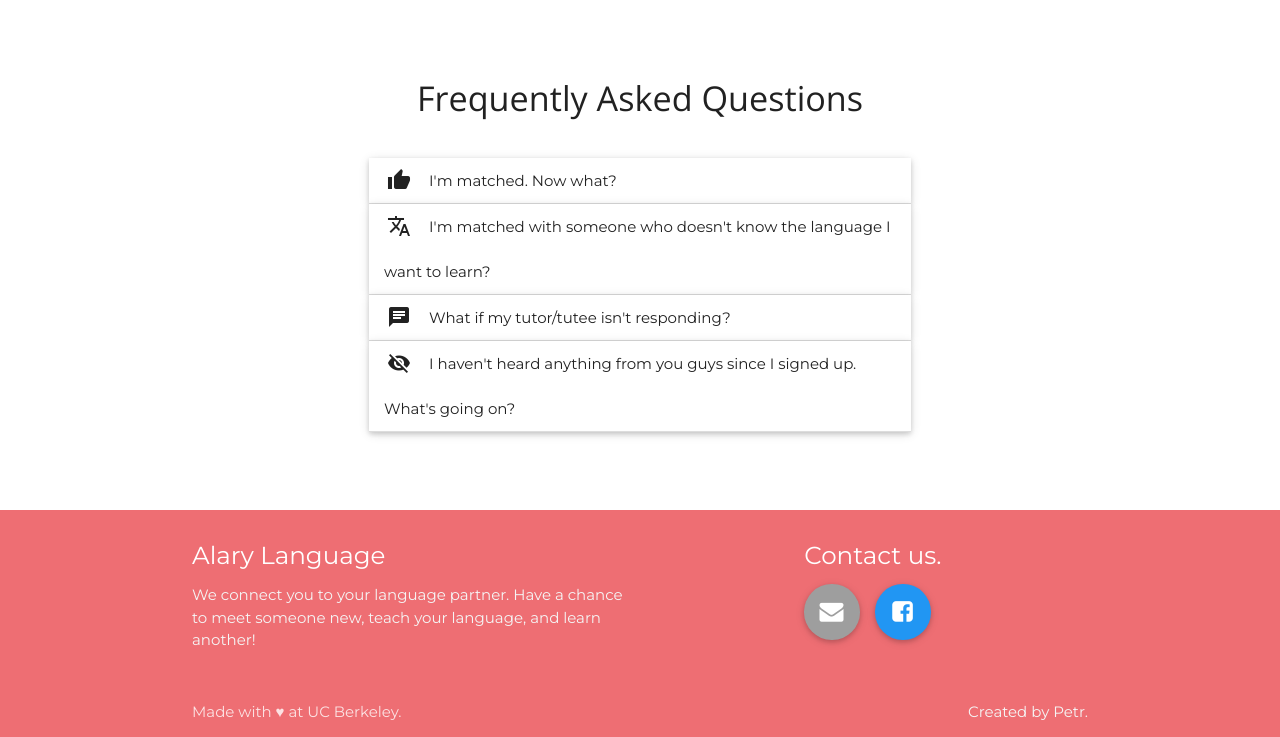
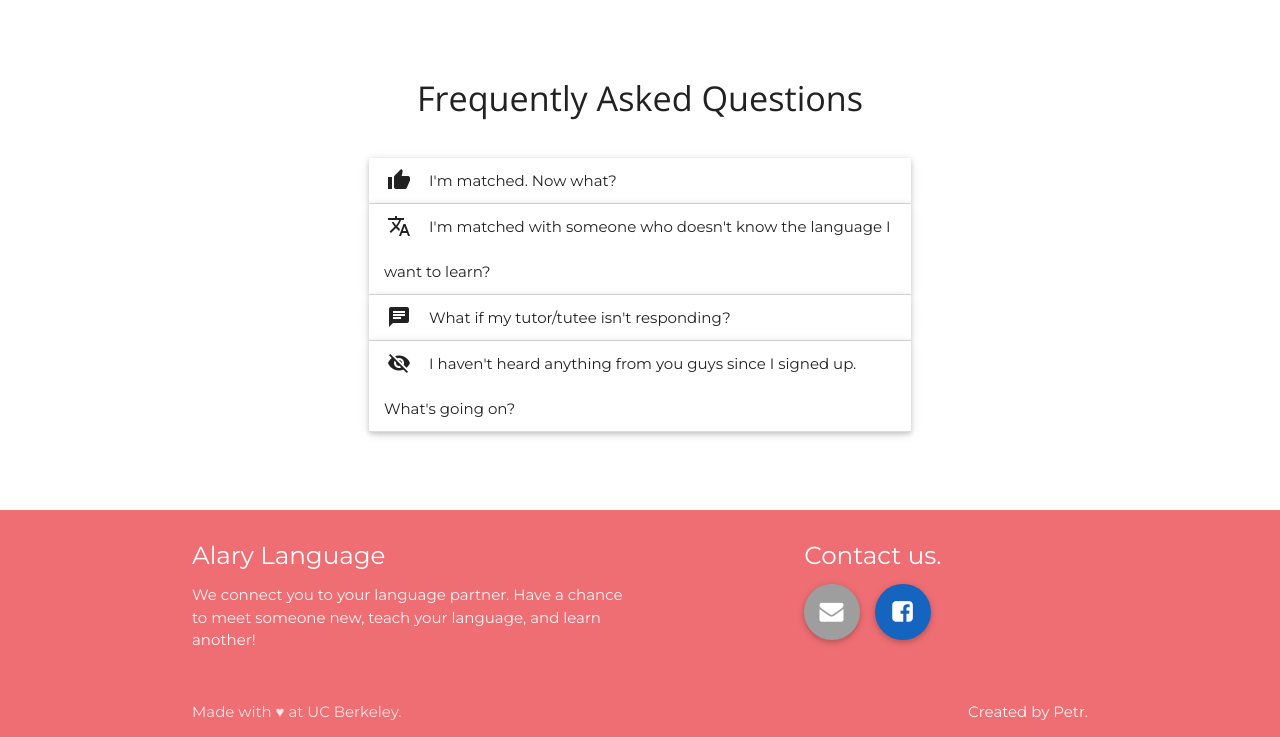
Before and after one commit to peterlee123hi/AlaryLanguage, a website: page index.html in a window 1280 px wide. Shown: the part 944-1681 px from the top of the page. Drawn offline with nearby package versions, Linux system fonts and the light colour scheme.

Commit message:
Changed colors

```diff
--- a/index.html
+++ b/index.html
@@ -123,7 +123,7 @@
         <div class="col l4 offset-l2 s12">
           <h5 class="white-text">Contact us.</h5>
           <ul>
-            <li><a class="grey-text text-lighten-3 footer-link btn-floating btn-large waves-effect waves-light grey text-lighten-3" href="mailto:alarylanguage@gmail.com"><i class="fa fa-envelope fa-2x"></i><a class="grey-text text-lighten-3 footer-link btn-floating btn-large waves-effect waves-light blue" href="http://www.facebook.com/alarylanguage" target="_blank"><i class="fa fa-facebook-square fa-2x" aria-hidden="true"></i></a></li>
+            <li><a class="grey-text text-lighten-3 footer-link btn-floating btn-large waves-effect waves-light grey" href="mailto:alarylanguage@gmail.com"><i class="fa fa-envelope fa-2x"></i><a class="grey-text text-lighten-3 footer-link btn-floating btn-large waves-effect waves-light blue darken-3" href="http://www.facebook.com/alarylanguage" target="_blank"><i class="fa fa-facebook-square fa-2x" aria-hidden="true"></i></a></li>
             <li></li>
           </ul>
         </div>
```
